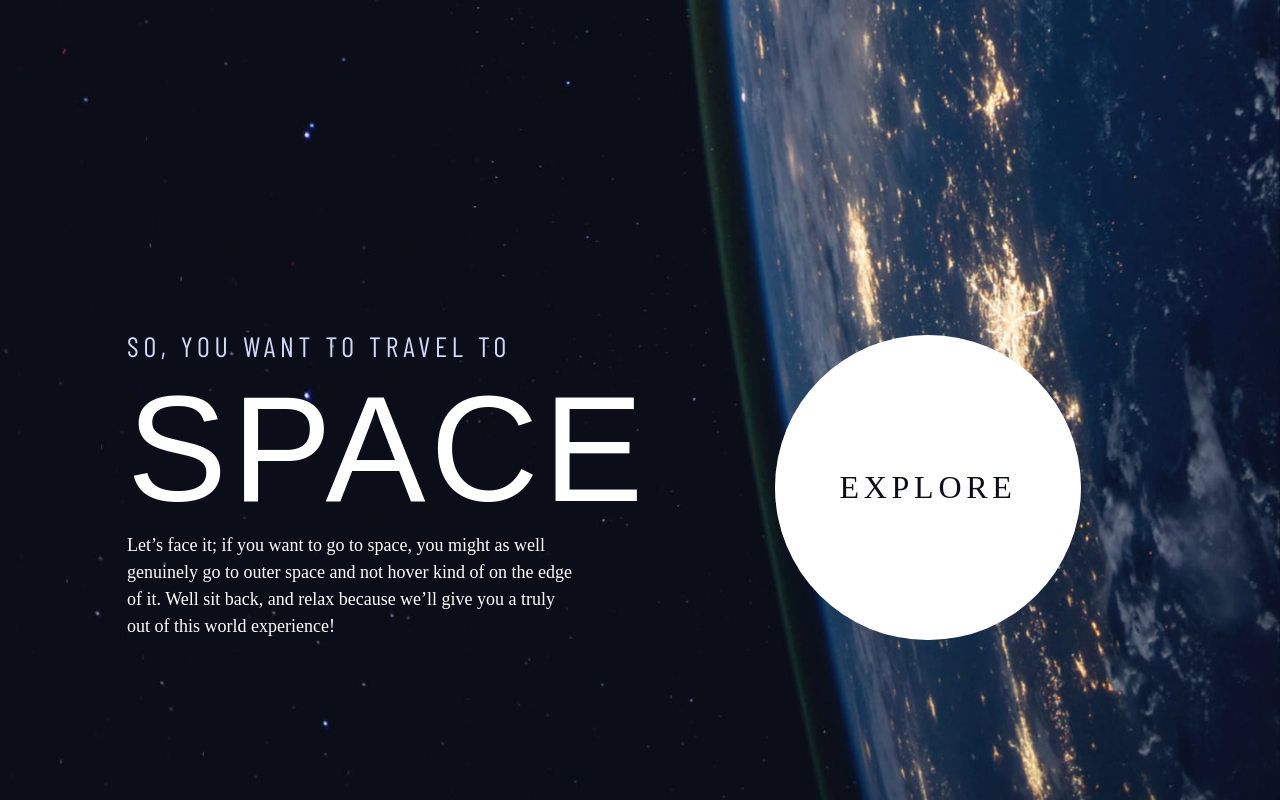
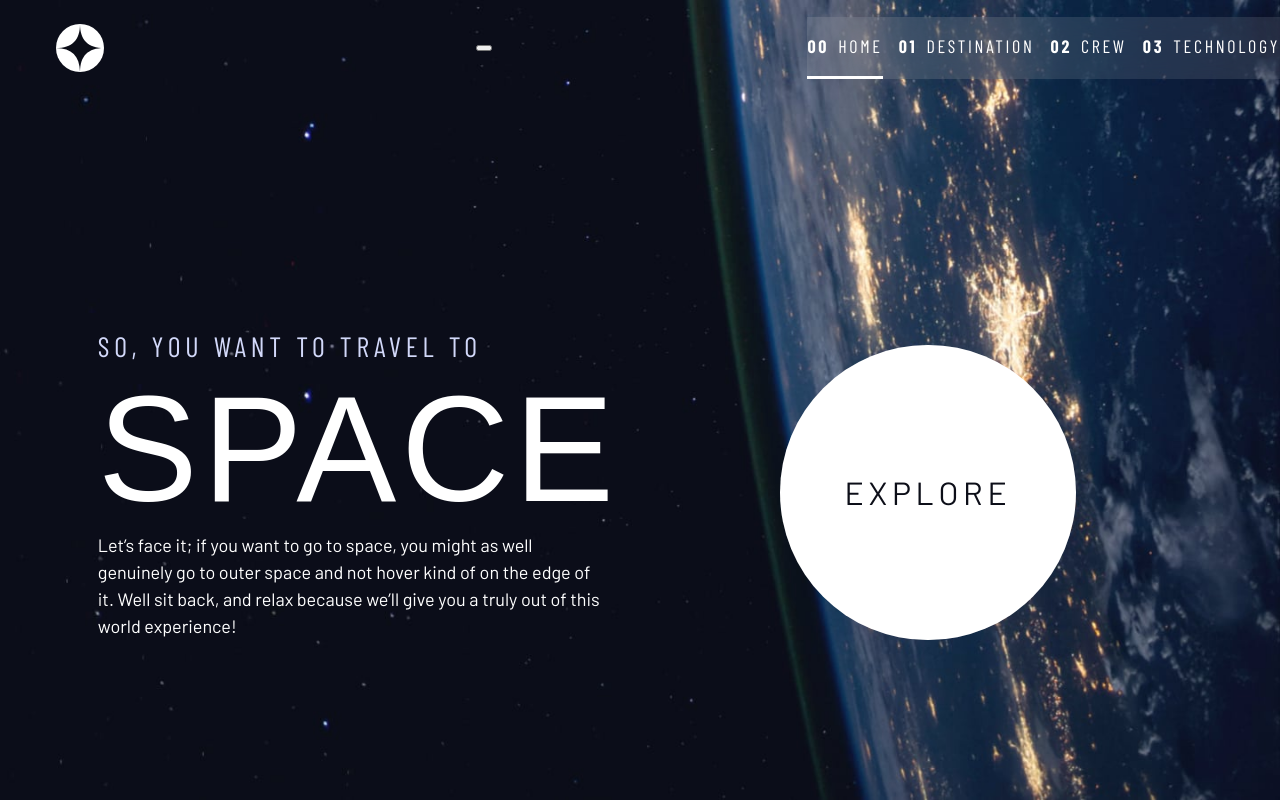
Before and after one commit to LesBurdock/ui_design_web, a Next.js app: page / in a window 1280 px wide. Built offline with nearby package versions, Linux system fonts and the light colour scheme; a web font is replaced by a local one.

Commit message:
added navigation

```diff
--- a/src/app/globals.css
+++ b/src/app/globals.css
@@ -42,7 +42,7 @@ body{
           --ff_serif: var(--font-bellefair), serif;
           --ff_sans_cond: var(--font-barlow-condensed), sans-serif;
           --ff_sans_normal:var(--font-barlow), sans-serif;
-          font-family: var(--ff-sans-normal);
+          font-family: var(--ff_sans_normal);
           font-size: var(--fs-400);
           color: hsl( var(--clr-white) );
           background-color: hsl( var(--clr-dark) );
@@ -50,6 +50,7 @@ body{
           min-height: 100vh;
           display: grid;
           grid-template-rows: min-content 1fr;
+          overflow-x:hidden
 }
 
 /*this is the lobotomised owl it allows padding around all the sibling elements except the first*/
--- a/src/app/page.module.css
+++ b/src/app/page.module.css
@@ -173,29 +173,95 @@
     transform: scale(1.5);
     opacity:1;
 }
-.primary_navigation{
-    display: flex;
-    --gap: 8em;
-    --underline_gap:2em;
+/* header and nav */
+.logo{
+    background-image: url(/assets/shared/logo.svg);
+    background-repeat: no-repeat;
+    background-size: contain;
+    width: 3rem;
+    aspect-ratio: 1;
+    margin:1.5rem  clamp(1.5rem, 5vw, 3.5rem);
+}
+
+@media (max-width: 35rem) {
+.mobile_nav_toggle{
+    background-image: url("/assets/shared/icon-hamburger.svg");
+    display: block;
+    position: absolute;
+    background-position: center;
+    right: 1rem;
+    top: 2rem;
+    z-index: 2000;
+    background-repeat: no-repeat;
+    width: 2.5rem;
+    aspect-ratio:1;
+    background-color: transparent;
+    border: none;
+}
+
+.mobile_nav_toggle[aria-expanded="true"] {
+    background-image: url("/assets/shared/icon-close.svg");
+}
+.mobile_nav_toggle :focus-visible {
+    outline: 5px solid white;
+    outline-offset: 5px;
+}
+}
+
+.primary_header {
+    justify-content: space-between;
     align-items: center;
-    justify-content: center;
+}
+
+.primary_navigation {
+    --underline-gap: 2rem;
+    list-style: none;
     padding: 0;
     margin: 0;
-    list-style: none;
-    a {
-        text-decoration: none;
+    background: hsl( var(--clr-white) / .1);
+    backdrop-filter: blur(2rem);
+}
 
+@supports (backdrop-filter: blur(1rem)) {
+    .primary-navigation {
+        background: hsl( var(--clr-white) / 0.05);
+        backdrop-filter: blur(1.5rem);
     }
-    a > span {
-        font-weight: 700;
-        margin-right: .5em;
+}
+
+@media (max-width: 35rem) {
+    .primary_navigation {
+        --underline-gap: .5rem;
+        position: fixed;
+        z-index: 1000;
+        inset: 0 0 0 30%;
+        list-style: none;
+        padding: min(20rem, 15vh) 2rem;
+        margin: 0;
+        flex-direction: column;
     }
+    .hidden{
+        display: none;
+    }
+}
+
+.primary_navigation a {
+    text-decoration: none;
+}
+
+.primary_navigation a > span {
+    font-weight: 700;
+    margin-right: .5em;
 }
 
 .underline_indicators > * {
     cursor: pointer;
     padding: var(--underline_gap, 1rem) 0;
     border: 0;
+    border-bottom: .2rem solid hsl( var(--clr-white) / 0 );
+}
+
+.underline_indicators > * {
     border-bottom: .2rem solid hsl( var(--clr-white) / 0 );
 }
 
@@ -210,8 +276,18 @@
     border-color: hsl( var(--clr-white) / 1);
 }
 
-.tab_group {
-    --gap: 2rem;
+@media (max-width: 35rem) {
+
+    .underline_indicators > * {
+        border-bottom: 0;
+        border-right: .2rem solid hsl( var(--clr-white) / 0 );
+    }
+
+    .underline_indicators > .active,
+    .underline_indicators > [aria-selected="true"] {
+        color:hsl( var(--clr-white) / 1);
+        border-color: hsl( var(--clr-white) / 1);
+    }
 }
 
 .dot_indicators > * {
@@ -265,7 +341,7 @@
     left: 0;
     height: 100vh;
     width: 100vw;
-    background-image: url('/assets/home/background-home-mobile.jpg');
+    background-image: url(/assets/home/background-home-mobile.jpg);
     background-size: cover;
     background-position: bottom center;
     background-repeat: no-repeat;
@@ -274,6 +350,7 @@
 
 @media (min-width: 35em) {
     .home {
+        background-position: center center;
         background-image: url(/assets/home/background-home-tablet.jpg);
     }
 }
--- a/src/app/page.tsx
+++ b/src/app/page.tsx
@@ -1,60 +1,16 @@
 import styles from "./page.module.css";
-import Image from "next/image";
 import "./globals.css";
+import NavButton from '@/components/mobile_nav.js';
 
 export default function Home() {
   return (
     <>
     <div className={styles.home}></div>
-      <div >
+      <div>
         <header className={`${styles.primary_header} ${styles.flex}`}>
-          {/* <div>
-            <Image
-              src="./assets/shared/logo.svg"
-              alt="space tourism logo"
-              className={styles.logo}
-              width={100}
-              height={100}
-            />
-          </div> */}
-          {/* <nav>
-            <ul
-              className={`${styles.primary_navigation} ${styles.underline_indicators} ${styles.flex}`}
-            >
-              <li className={styles.active}>
-                <a
-                  className={`${styles.fgWhite} ${styles.sansCond} ${styles.uppercase} ${styles.letter_spacing_2} `}
-                  href="#"
-                >
-                  <span>00</span>Home
-                </a>
-              </li>
-              <li>
-                <a
-                  className={`${styles.fgWhite} ${styles.sansCond} ${styles.uppercase} ${styles.letter_spacing_2} `}
-                  href="#"
-                >
-                  <span>01</span>Destination
-                </a>
-              </li>
-              <li>
-                <a
-                  className={`${styles.fgWhite} ${styles.sansCond} ${styles.uppercase} ${styles.letter_spacing_2} `}
-                  href="#"
-                >
-                  <span>02</span>Crew
-                </a>
-              </li>
-              <li>
-                <a
-                  className={`${styles.fgWhite} ${styles.sansCond} ${styles.uppercase} ${styles.letter_spacing_2} `}
-                  href="#"
-                >
-                  <span>03</span>Technology
-                </a>
-              </li>
-            </ul>
-          </nav> */}
+          <div className={styles.logo}>
+          </div>
+          <NavButton></NavButton>
         </header>
       </div>
       <div className={`${styles.grid_container} ${styles.grid_container__home}`}>
--- /dev/null
+++ b/src/components/mobile_nav.js
@@ -0,0 +1,65 @@
+'use client';
+import React, { useState } from 'react';
+import styles from "../app/page.module.css";
+
+export default function NavButton() {
+    const [isNavOpen, setIsNavOpen] = useState(false);
+
+    function handleMenuToggle() {
+      setIsNavOpen((prev) => !prev);
+    }
+
+    return (
+      <>
+        <button
+          className={`${styles.mobile_nav_toggle}`}
+          onClick={handleMenuToggle}
+          aria-expanded={isNavOpen}
+        >
+          <span className={styles.sr_only}>Menu</span>
+        </button>
+
+        <nav
+          id="primary_navigation"
+          className={`${isNavOpen ? '' : styles.hidden}`}
+        >
+                 <ul id="primary_navigation"
+              className={`${styles.primary_navigation} ${styles.underline_indicators} ${styles.flex}`}
+            >
+              <li className={styles.active}>
+                <a
+                  className={`${styles.fgWhite} ${styles.sansCond} ${styles.uppercase} ${styles.letter_spacing_2} `}
+                  href="#"
+                >
+                  <span>00</span>Home
+                </a>
+              </li>
+              <li>
+                <a
+                  className={`${styles.fgWhite} ${styles.sansCond} ${styles.uppercase} ${styles.letter_spacing_2} `}
+                  href="#"
+                >
+                  <span>01</span>Destination
+                </a>
+              </li>
+              <li>
+                <a
+                  className={`${styles.fgWhite} ${styles.sansCond} ${styles.uppercase} ${styles.letter_spacing_2} `}
+                  href="#"
+                >
+                  <span>02</span>Crew
+                </a>
+              </li>
+              <li>
+                <a
+                  className={`${styles.fgWhite} ${styles.sansCond} ${styles.uppercase} ${styles.letter_spacing_2} `}
+                  href="#"
+                >
+                  <span>03</span>Technology
+                </a>
+              </li>
+            </ul>
+        </nav>
+      </>
+    );
+  }
```
